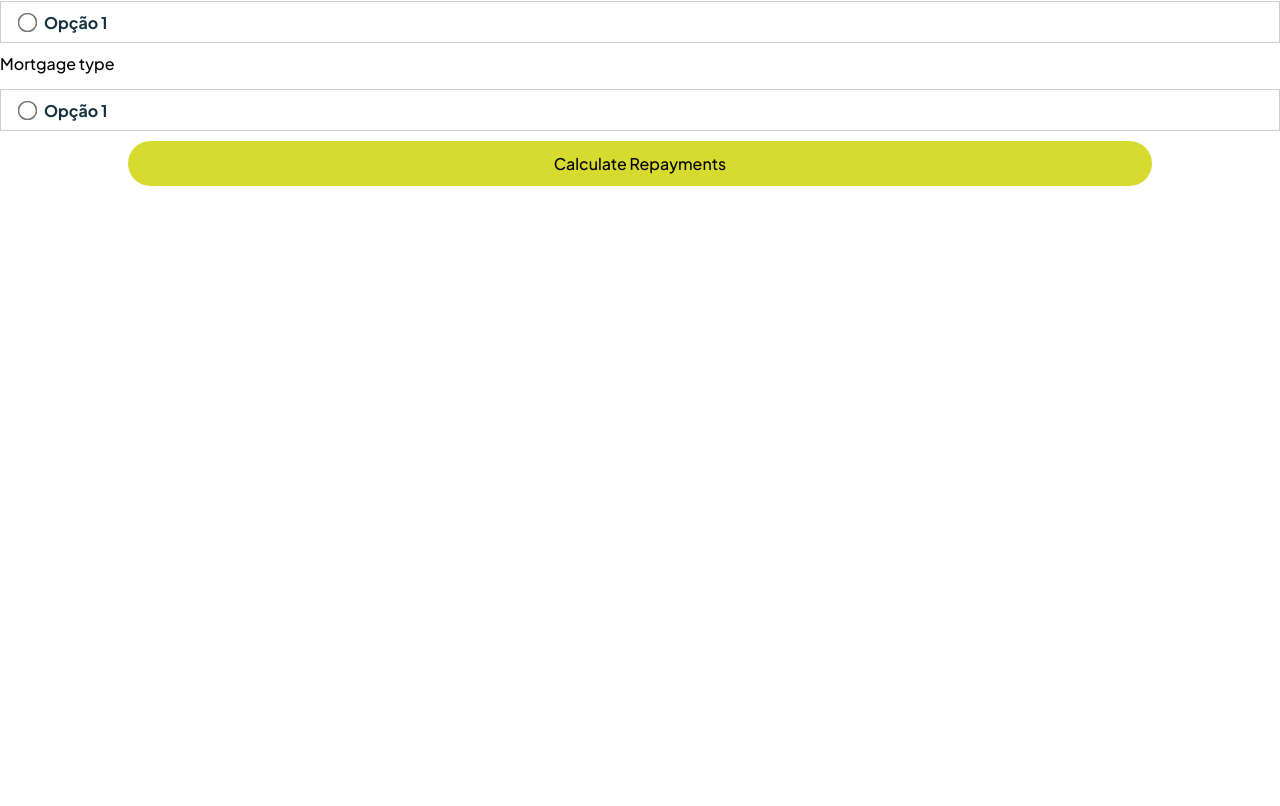
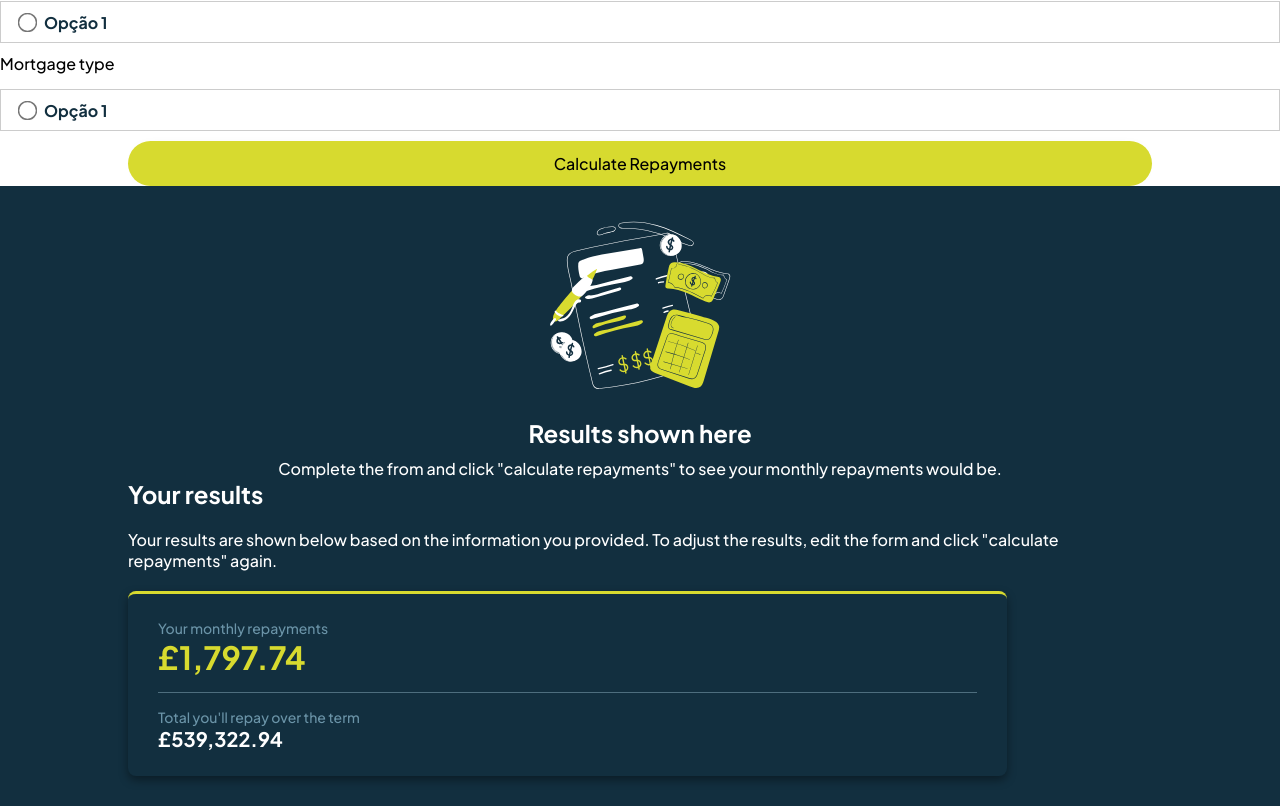
Before and after one commit to allmuniz/interest-calculator, an Angular app: page /dashboard in a window 1280 px wide. Shown: the part 408-1214 px from the top of the page. Before the commit the page ends 800 px from the top, so only its background shows below. Built offline with nearby package versions, Linux system fonts and the light colour scheme.

Commit message:
feat: Creating initial structure for interest card

```diff
--- a/src/app/components/interest-card/interest-card.component.css
+++ b/src/app/components/interest-card/interest-card.component.css
@@ -0,0 +1,44 @@
+.card {
+    background-color: var(--color-neutral-slate-900);
+    border-radius: 8px;
+    padding: 25px 30px;
+    color: #ffffff;
+    width: 80%;
+    box-shadow: 0 4px 10px rgba(0, 0, 0, 0.4);
+    border-top: 3px solid var(--color-primary-lime);
+  }
+
+  .card p {
+    margin: 0;
+  }
+
+  .label {
+    font-size: 14px;
+    color: var(--color-neutral-slate-500);
+    margin-bottom: 8px;
+  }
+
+  .amount {
+    font-size: 32px;
+    font-weight: bold;
+    color: var(--color-primary-lime);
+    margin-bottom: 20px;
+  }
+
+  .divider {
+    height: 1px;
+    background-color: var(--color-neutral-slate-700);
+    margin: 15px 0;
+  }
+
+  .total-label {
+    font-size: 14px;
+    color: var(--color-neutral-slate-500);
+    margin-bottom: 8px;
+  }
+
+  .total-amount {
+    font-size: 20px;
+    font-weight: bold;
+    color: var(--color-neutral-white);
+  }
--- a/src/app/components/interest-card/interest-card.component.html
+++ b/src/app/components/interest-card/interest-card.component.html
@@ -1 +1,9 @@
-<p>interest-card works!</p>
+<div class="card">
+    <p class="label">Your monthly repayments</p>
+    <p class="amount">£1,797.74</p>
+
+    <div class="divider"></div>
+
+    <p class="total-label">Total you'll repay over the term</p>
+    <p class="total-amount">£539,322.94</p>
+</div>
--- a/src/app/pages/dashboard/dashboard.component.css
+++ b/src/app/pages/dashboard/dashboard.component.css
@@ -1,3 +1,38 @@
+body{
+    background-color: var(--color-neutral-white);
+}
+
+.card-section{
+    padding: 30px 0px;
+    display: flex;
+    flex-direction: column;
+
+    background-color: var(--color-neutral-slate-900);
+
+    .card-section-empty{
+        width: 80%;
+        margin: auto;
+        display: flex;
+        flex-direction: column;
+        gap: 10px;
+        align-items: center;
+        justify-items: center;
+        text-align: center;
+
+        color: var(--color-neutral-white);
+    }
+
+    .card-section-full{
+        width: 80%;
+        margin: auto;
+        display: flex;
+        flex-direction: column;
+        gap: 20px;
+
+        color: var(--color-neutral-white);
+    }
+}
+
 @media (max-width: 767px) {
     main{
         width: 80%;
@@ -6,9 +41,9 @@
         header{
             margin-bottom: 20px;
         }
-    }
-    section{
-        width: 100%;
+        section{
+            width: 100%;
+        }
     }
 }
 
--- a/src/app/pages/dashboard/dashboard.component.html
+++ b/src/app/pages/dashboard/dashboard.component.html
@@ -1,3 +1,4 @@
+<body>
     <main>
         <header>
             <h1>Interest Calculator</h1>
@@ -12,7 +13,19 @@
             <app-checkbox></app-checkbox>
 
             <app-button></app-button>
+        </section>
+    </main>
+    <section class="card-section">
+        <div class="card-section-empty">
+            <img src="svg/illustration-empty.svg" alt="">
+            <h1>Results shown here</h1>
+            <p>Complete the from and click "calculate repayments" to see your monthly repayments would be.</p>
+        </div>
 
+        <div class="card-section-full">
+            <h1>Your results</h1>
+            <p>Your results are shown below based on the information you provided. To adjust the results, edit the form and click "calculate repayments" again.</p>
+            <app-interest-card></app-interest-card>
+        </div>
     </section>
-
-</main>
+</body>
--- a/src/app/pages/dashboard/dashboard.component.ts
+++ b/src/app/pages/dashboard/dashboard.component.ts
@@ -2,10 +2,11 @@ import { Component } from '@angular/core';
 import { InputComponent } from "../../components/input/input.component";
 import { ButtonComponent } from "../../components/button/button.component";
 import { CheckboxComponent } from "../../components/checkbox/checkbox.component";
+import { InterestCardComponent } from "../../components/interest-card/interest-card.component";
 
 @Component({
   selector: 'app-dashboard',
-  imports: [InputComponent, ButtonComponent, CheckboxComponent],
+  imports: [InputComponent, ButtonComponent, CheckboxComponent, InterestCardComponent],
   templateUrl: './dashboard.component.html',
   styleUrl: './dashboard.component.css'
 })
```
Lines whose indentation alone changed are shown as unchanged.
